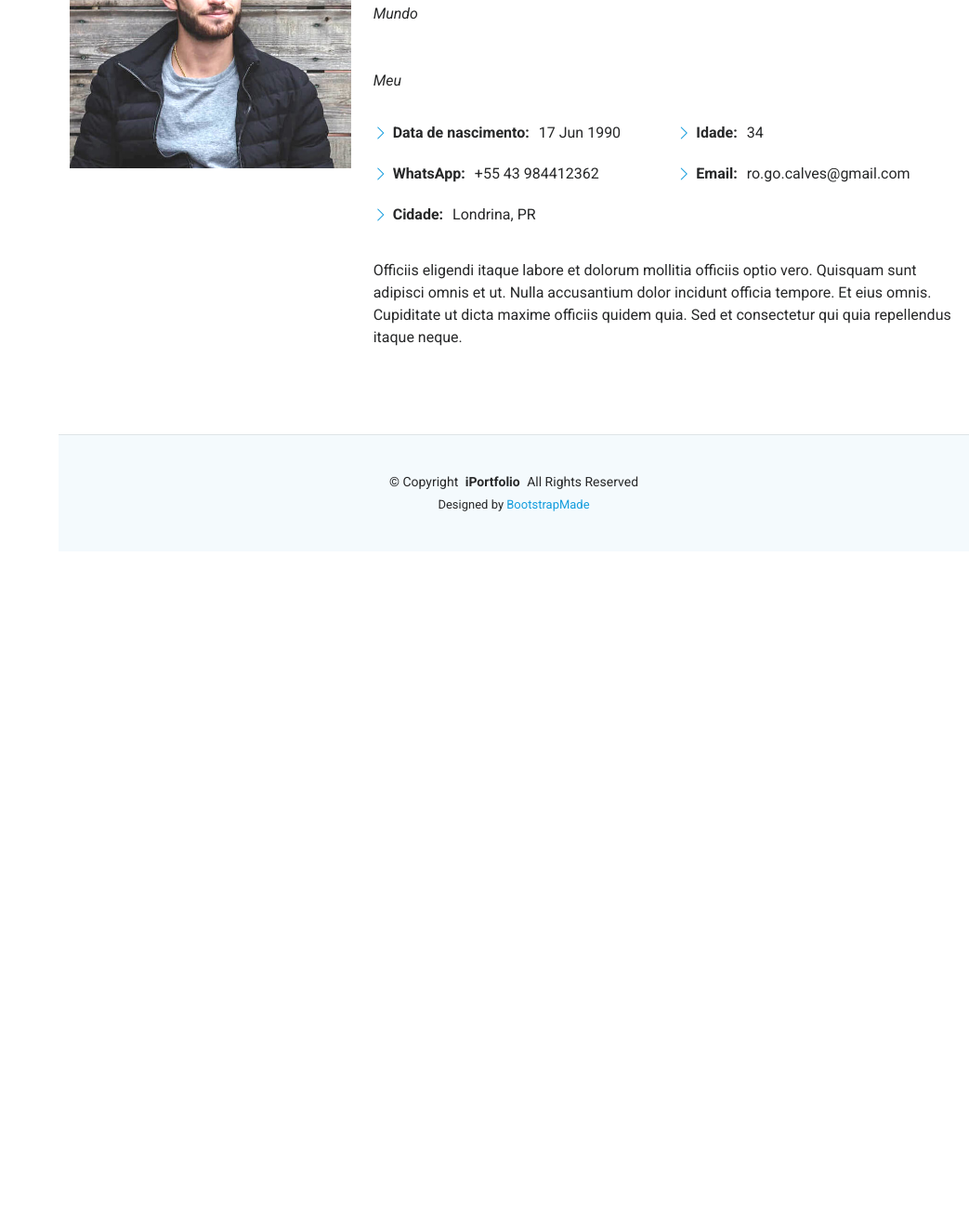
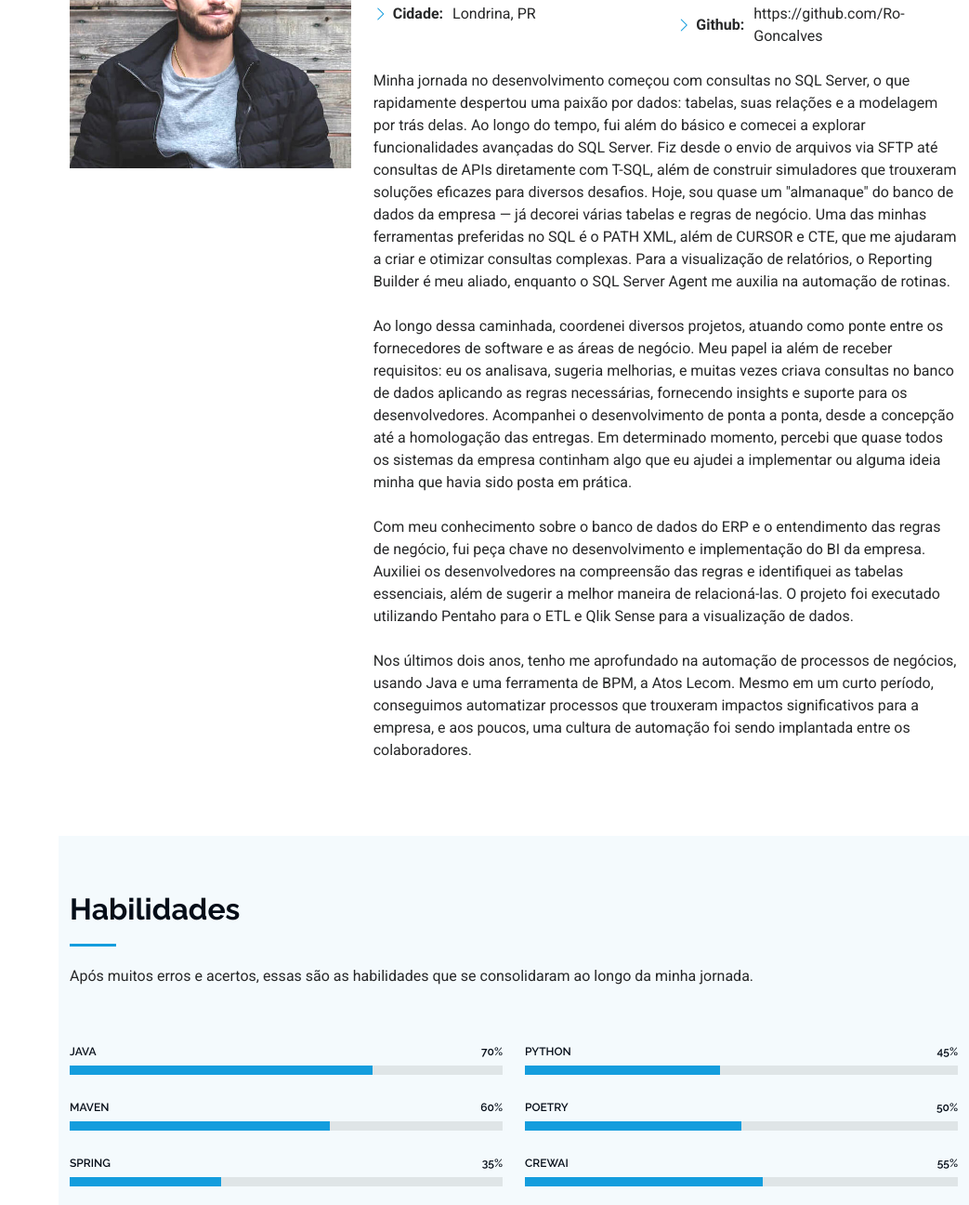
Before and after one commit to rg-brain-labs/rg-brain-labs.github.io, a plain HTML site: page index.html in a window 1280 px wide. Shown: the part 1504-2800 px from the top of the page at 93% size, without its empty margins (237-1280 px from the left). Before the commit the page ends 2097 px from the top, so only its background shows below. Drawn offline with Linux system fonts and the light colour scheme.

Commit message:
Criado Sessão habilidades

```diff
--- a/index.html
+++ b/index.html
@@ -139,21 +139,12 @@
             <img src="assets/img/my-profile-img.jpg" class="img-fluid" alt="">
           </div>
           <div class="col-lg-8 content">
-            <h2>Desenvolvedor Java Spring &amp; Entusiasta de IA.</h2>
-            <p class="fst-italic py-3">
-              Olá
-            </p>
-            <p class="fst-italic py-3">
-              Mundo
-            </p>
-            <p class="fst-italic py-3">
-              Meu
-            </p>
+            <h2>Cientista Chefe</h2>
+
             <div class="row">
               <div class="col-lg-6">
                 <ul>
                   <li><i class="bi bi-chevron-right"></i> <strong>Data de nascimento:</strong> <span>17 Jun 1990</span></li>
-                  <!-- <li><i class="bi bi-chevron-right"></i> <strong>Website:</strong> <span>www.example.com</span></li> -->
                   <li><i class="bi bi-chevron-right"></i> <strong>WhatsApp:</strong> <span>+55 43 984412362</span></li>
                   <li><i class="bi bi-chevron-right"></i> <strong>Cidade:</strong> <span>Londrina, PR</span></li>
                 </ul>
@@ -161,147 +152,162 @@
               <div class="col-lg-6">
                 <ul>
                   <li><i class="bi bi-chevron-right"></i> <strong>Idade:</strong> <span>34</span></li>
-                  <!-- <li><i class="bi bi-chevron-right"></i> <strong>Degree:</strong> <span>Master</span></li> -->
                   <li><i class="bi bi-chevron-right"></i> <strong>Email:</strong> <span>ro.go.calves@gmail.com</span></li>
-                  <!-- <li><i class="bi bi-chevron-right"></i> <strong>Freelance:</strong> <span>Available</span></li> -->
+                  <li><i class="bi bi-chevron-right"></i> <strong>Github:</strong> <span>https://github.com/Ro-Goncalves</span></li>
                 </ul>
               </div>
             </div>
-            <p class="py-3">
-              Officiis eligendi itaque labore et dolorum mollitia officiis optio vero. Quisquam sunt adipisci omnis et ut. Nulla accusantium dolor incidunt officia tempore. Et eius omnis.
-              Cupiditate ut dicta maxime officiis quidem quia. Sed et consectetur qui quia repellendus itaque neque.
+            <p class="py-1">
+              Minha jornada no desenvolvimento começou com consultas no SQL Server, o que rapidamente despertou uma paixão
+              por dados: tabelas, suas relações e a modelagem por trás delas. Ao longo do tempo, fui além do básico e comecei
+              a explorar funcionalidades avançadas do SQL Server. Fiz desde o envio de arquivos via SFTP até consultas de APIs
+              diretamente com T-SQL, além de construir simuladores que trouxeram soluções eficazes para diversos desafios.
+              Hoje, sou quase um "almanaque" do banco de dados da empresa — já decorei várias tabelas e regras de negócio.
+              Uma das minhas ferramentas preferidas no SQL é o PATH XML, além de CURSOR e CTE, que me ajudaram a criar e
+              otimizar consultas complexas. Para a visualização de relatórios, o Reporting Builder é meu aliado, enquanto
+              o SQL Server Agent me auxilia na automação de rotinas.
+            </p>
+            <p class="py-1">
+              Ao longo dessa caminhada, coordenei diversos projetos, atuando como ponte entre os fornecedores de software e as
+              áreas de negócio. Meu papel ia além de receber requisitos: eu os analisava, sugeria melhorias, e muitas vezes
+              criava consultas no banco de dados aplicando as regras necessárias, fornecendo insights e suporte para os
+              desenvolvedores. Acompanhei o desenvolvimento de ponta a ponta, desde a concepção até a homologação das entregas.
+              Em determinado momento, percebi que quase todos os sistemas da empresa continham algo que eu ajudei a implementar
+              ou alguma ideia minha que havia sido posta em prática.
+            </p>
+            <p class="py-1">
+              Com meu conhecimento sobre o banco de dados do ERP e o entendimento das regras de negócio, fui peça chave no
+              desenvolvimento e implementação do BI da empresa. Auxiliei os desenvolvedores na compreensão das regras e
+              identifiquei as tabelas essenciais, além de sugerir a melhor maneira de relacioná-las. O projeto foi executado
+              utilizando Pentaho para o ETL e Qlik Sense para a visualização de dados.
+            </p>
+            <p class="py-1">
+              Nos últimos dois anos, tenho me aprofundado na automação de processos de negócios, usando Java e uma ferramenta
+              de BPM, a Atos Lecom. Mesmo em um curto período, conseguimos automatizar processos que trouxeram impactos
+              significativos para a empresa, e aos poucos, uma cultura de automação foi sendo implantada entre os colaboradores.
             </p>
           </div>
         </div>
 
       </div>
 
-    </section><!-- /About Section -->
+    </section>
 
-    <!-- Stats Section -->
-    <!-- <section id="stats" class="stats section">
+    <!-- /About Section -->
+
+    <!-- Skills Section -->
+    <section id="skills" class="skills section light-background">
+
+      <!-- Section Title -->
+      <div class="container section-title" data-aos="fade-up">
+        <h2>Habilidades</h2>
+        <p>Após muitos erros e acertos, essas são as habilidades que se consolidaram ao longo da minha jornada.</p>
+      </div>
+      <!-- End Section Title -->
 
       <div class="container" data-aos="fade-up" data-aos-delay="100">
+        <div class="row skills-content skills-animation">
+          <div class="col-lg-6">
 
-        <div class="row gy-4">
+            <!-- Skills Item -->
+            <div class="progress">
+              <span class="skill"><span>Java</span> <i class="val">70%</i></span>
+              <div class="progress-bar-wrap">
+                <div class="progress-bar" role="progressbar" aria-valuenow="70" aria-valuemin="0" aria-valuemax="100"></div>
+              </div>
+            </div>
+            <!-- End Skills Item -->
 
-          <div class="col-lg-3 col-md-6">
-            <div class="stats-item">
-              <i class="bi bi-emoji-smile"></i>
-              <span data-purecounter-start="0" data-purecounter-end="232" data-purecounter-duration="1" class="purecounter"></span>
-              <p><strong>Happy Clients</strong> <span>consequuntur quae</span></p>
+            <!-- Skills Item -->
+            <div class="progress">
+              <span class="skill"><span>Maven</span> <i class="val">60%</i></span>
+              <div class="progress-bar-wrap">
+                <div class="progress-bar" role="progressbar" aria-valuenow="60" aria-valuemin="0" aria-valuemax="100"></div>
               </div>
-          </div> -->
+            </div>
+            <!-- End Skills Item -->
 
-          <!-- End Stats Item -->
-          <!-- <div class="col-lg-3 col-md-6">
-            <div class="stats-item">
-              <i class="bi bi-journal-richtext"></i>
-              <span data-purecounter-start="0" data-purecounter-end="521" data-purecounter-duration="1" class="purecounter"></span>
-              <p><strong>Projects</strong> <span>adipisci atque cum quia aut</span></p>
+            <!-- Skills Item -->
+            <div class="progress">
+              <span class="skill"><span>Spring</span> <i class="val">35%</i></span>
+              <div class="progress-bar-wrap">
+                <div class="progress-bar" role="progressbar" aria-valuenow="35" aria-valuemin="0" aria-valuemax="100"></div>
               </div>
-          </div> -->
+            </div>
+            <!-- End Skills Item -->
 
-          <!-- End Stats Item -->
-          <!-- <div class="col-lg-3 col-md-6">
-            <div class="stats-item">
-              <i class="bi bi-headset"></i>
-              <span data-purecounter-start="0" data-purecounter-end="1453" data-purecounter-duration="1" class="purecounter"></span>
-              <p><strong>Hours Of Support</strong> <span>aut commodi quaerat</span></p>
           </div>
-          </div> -->
 
-          <!-- End Stats Item -->
-          <!-- <div class="col-lg-3 col-md-6">
-            <div class="stats-item">
-              <i class="bi bi-people"></i>
-              <span data-purecounter-start="0" data-purecounter-end="32" data-purecounter-duration="1" class="purecounter"></span>
-              <p><strong>Hard Workers</strong> <span>rerum asperiores dolor</span></p>
-            </div>
-          </div> -->
-
-          <!-- End Stats Item -->
-        <!-- </div>
-      </div>
-    </section> -->
-
-    <!-- /Stats Section -->
-
-    <!-- Skills Section -->
-    <!-- <section id="skills" class="skills section light-background"> -->
-
-      <!-- Section Title -->
-      <!-- <div class="container section-title" data-aos="fade-up">
-        <h2>Skills</h2>
-        <p>Necessitatibus eius consequatur ex aliquid fuga eum quidem sint consectetur velit</p>
-      </div> -->
-      <!-- End Section Title -->
-<!--
-      <div class="container" data-aos="fade-up" data-aos-delay="100">
-
-        <div class="row skills-content skills-animation">
 
           <div class="col-lg-6">
 
+            <!-- Skills Item -->
             <div class="progress">
-              <span class="skill"><span>HTML</span> <i class="val">100%</i></span>
+              <span class="skill"><span>Python</span> <i class="val">45%</i></span>
               <div class="progress-bar-wrap">
-                <div class="progress-bar" role="progressbar" aria-valuenow="100" aria-valuemin="0" aria-valuemax="100"></div>
+                <div class="progress-bar" role="progressbar" aria-valuenow="45" aria-valuemin="0" aria-valuemax="100"></div>
               </div>
-            </div> -->
+            </div>
             <!-- End Skills Item -->
 
-            <!-- <div class="progress">
-              <span class="skill"><span>CSS</span> <i class="val">90%</i></span>
+            <!-- Skills Item -->
+            <div class="progress">
+              <span class="skill"><span>Poetry</span> <i class="val">50%</i></span>
               <div class="progress-bar-wrap">
-                <div class="progress-bar" role="progressbar" aria-valuenow="90" aria-valuemin="0" aria-valuemax="100"></div>
+                <div class="progress-bar" role="progressbar" aria-valuenow="50" aria-valuemin="0" aria-valuemax="100"></div>
               </div>
-            </div> -->
+            </div>
             <!-- End Skills Item -->
 
-            <!-- <div class="progress">
-              <span class="skill"><span>JavaScript</span> <i class="val">75%</i></span>
+            <!-- Skills Item -->
+            <div class="progress">
+              <span class="skill"><span>CrewAI</span> <i class="val">55%</i></span>
+              <div class="progress-bar-wrap">
+                <div class="progress-bar" role="progressbar" aria-valuenow="55" aria-valuemin="0" aria-valuemax="100"></div>
+              </div>
+            </div>
+            <!-- End Skills Item -->
+
+          </div>
+
+          <div class="col-lg-3"></div>
+
+          <div class="col-lg-6">
+
+            <!-- Skills Item -->
+            <div class="progress">
+              <span class="skill"><span>T-SQL</span> <i class="val">75%</i></span>
               <div class="progress-bar-wrap">
                 <div class="progress-bar" role="progressbar" aria-valuenow="75" aria-valuemin="0" aria-valuemax="100"></div>
               </div>
-            </div> -->
-            <!-- End Skills Item -->
-<!--
             </div>
-
-          <div class="col-lg-6">
-
-            <div class="progress">
-              <span class="skill"><span>PHP</span> <i class="val">80%</i></span>
-              <div class="progress-bar-wrap">
-                <div class="progress-bar" role="progressbar" aria-valuenow="80" aria-valuemin="0" aria-valuemax="100"></div>
-              </div>
-            </div> -->
             <!-- End Skills Item -->
 
-            <!-- <div class="progress">
-              <span class="skill"><span>WordPress/CMS</span> <i class="val">90%</i></span>
+            <!-- Skills Item -->
+            <div class="progress">
+              <span class="skill"><span>Reporting Service</span> <i class="val">80%</i></span>
               <div class="progress-bar-wrap">
-                <div class="progress-bar" role="progressbar" aria-valuenow="90" aria-valuemin="0" aria-valuemax="100"></div>
+                <div class="progress-bar" role="progressbar" aria-valuenow="08" aria-valuemin="0" aria-valuemax="100"></div>
               </div>
-            </div> -->
+            </div>
             <!-- End Skills Item -->
 
-            <!-- <div class="progress">
-              <span class="skill"><span>Photoshop</span> <i class="val">55%</i></span>
+            <!-- Skills Item -->
+            <div class="progress">
+              <span class="skill"><span>Pentaho</span> <i class="val">60%</i></span>
               <div class="progress-bar-wrap">
-                <div class="progress-bar" role="progressbar" aria-valuenow="55" aria-valuemin="0" aria-valuemax="100"></div>
+                <div class="progress-bar" role="progressbar" aria-valuenow="60" aria-valuemin="0" aria-valuemax="100"></div>
               </div>
-            </div> -->
+            </div>
             <!-- End Skills Item -->
-<!--
-          </div>
 
           </div>
 
+          <div class="col-lg-3"></div>
+
         </div>
-
-    </section> -->
+      </div>
+    </section>
     <!-- /Skills Section -->
 
     <!-- Resume Section -->
```
Also changed, not shown: assets/img/logo-bkp.png (added), assets/img/logo.png, 1 other file. Lines whose indentation alone changed are shown as unchanged.
